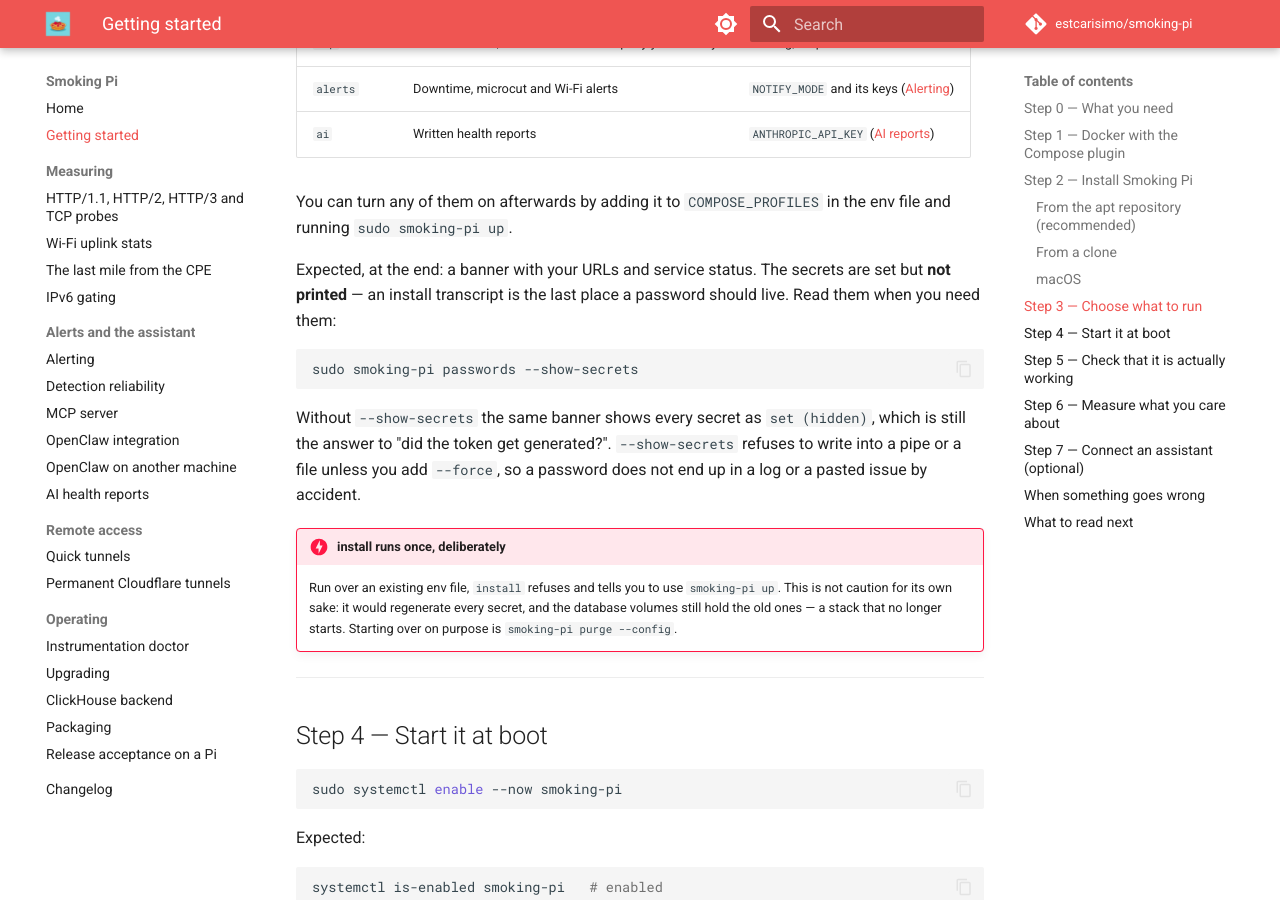
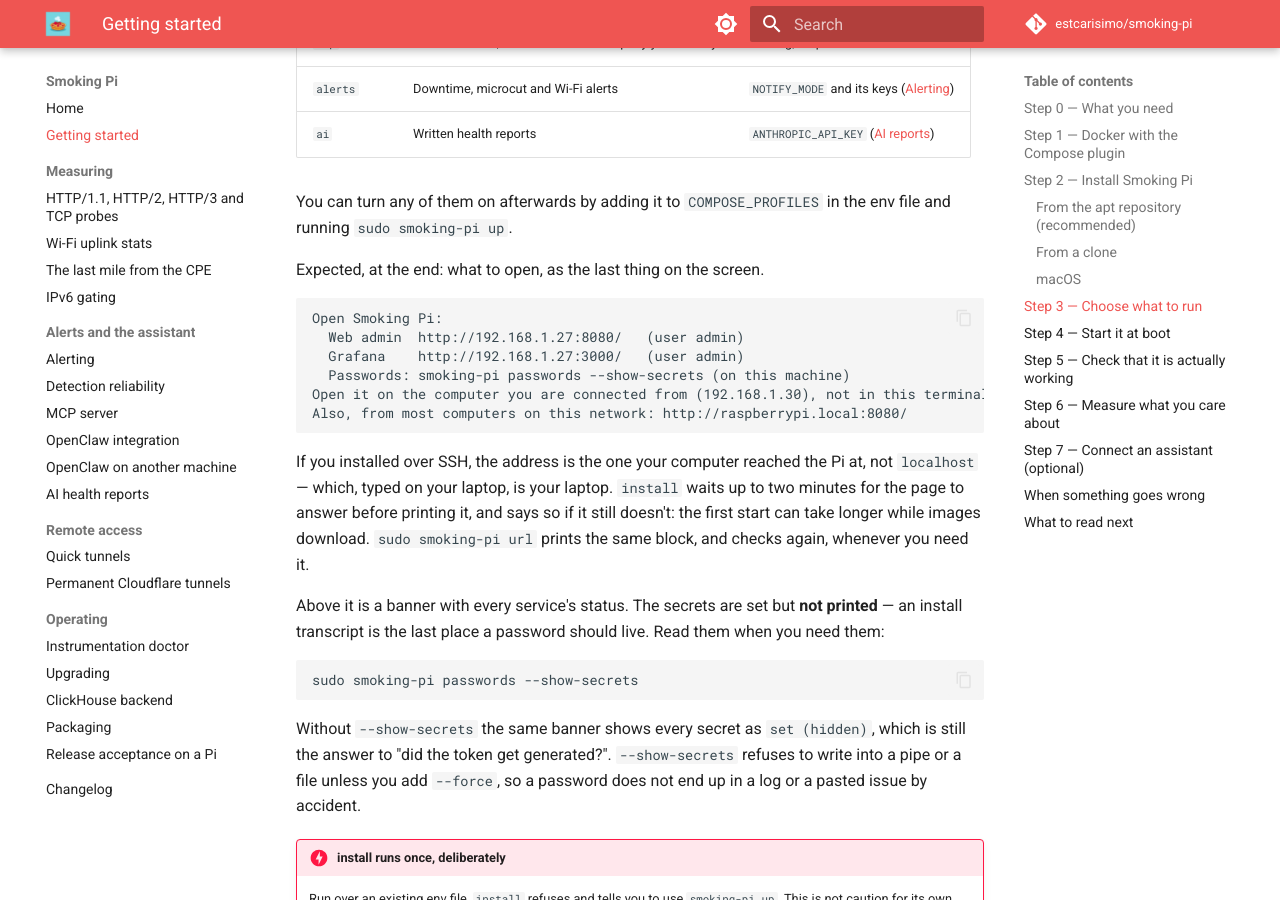
Before and after one commit to estcarisimo/smoking-pi, an MkDocs documentation site: the page built from docs/getting-started.md, in a window 1280 px wide and 900 px high, scrolled down 4043 px. Built offline with MkDocs 1.6.1 and Material for MkDocs 9.7.7, drawn with Linux system fonts in a browser that asks for light colours; comment, search, counter and statistics services are not loaded; some of the changed text lies outside the part shown.

Commit message:
feat: install ends on the address you can open — not localhost, which over SSH is your laptop
`smoking-pi install` ended on http://localhost:8080. Now it ends on the
address the person's own computer reaches, checked to answer, with the
username; `smoking-pi url` prints the same block on demand.

- Over SSH, the address the client connected to (SSH_CONNECTION); under
  sudo, which drops it, the source address toward the `who -m` client.
  Otherwise the default route's source. Never `hostname -I`'s first entry.
- IPv4 even over a v6 session: Pro publishes the web admin as
  0.0.0.0:8080, v4 only; the v6 URL got no answer on the reference Pi.
- Waits up to 120 s for the page, says where to look if it never
  answers; over SSH adds the `ssh -L` fallback; `.local` name if avahi runs.

Seven bats tests with ip/curl/who stubbed, so none depends on the host's
network and install's wait never really sleeps.

Co-Authored-By: Claude Opus 5.5 <noreply@anthropic.com>

````diff
--- a/docs/getting-started.md
+++ b/docs/getting-started.md
@@ -184,7 +184,25 @@ need something from you before they are useful:
 You can turn any of them on afterwards by adding it to `COMPOSE_PROFILES`
 in the env file and running `sudo smoking-pi up`.
 
-Expected, at the end: a banner with your URLs and service status. The
+Expected, at the end: what to open, as the last thing on the screen.
+
+```text
+Open Smoking Pi:
+  Web admin  http://192.168.1.27:8080/   (user admin)
+  Grafana    http://192.168.1.27:3000/   (user admin)
+  Passwords: smoking-pi passwords --show-secrets (on this machine)
+Open it on the computer you are connected from (192.168.1.30), not in this terminal.
+Also, from most computers on this network: http://raspberrypi.local:8080/
+```
+
+If you installed over SSH, the address is the one your computer reached
+the Pi at, not `localhost` — which, typed on your laptop, is your laptop.
+`install` waits up to two minutes for the page to answer before printing it,
+and says so if it still doesn't: the first start can take longer while
+images download. `sudo smoking-pi url` prints the same block, and checks
+again, whenever you need it.
+
+Above it is a banner with every service's status. The
 secrets are set but **not printed** — an install transcript is the last
 place a password should live. Read them when you need them:
 
@@ -266,10 +284,11 @@ A container that is `Restarting` is the one to look at:
 **2. The URLs answer.**
 
 ```bash
-sudo smoking-pi passwords
+sudo smoking-pi url
 ```
 
-It prints the addresses for this machine and for the rest of your network.
+It prints the address to open and exits non-zero if nothing answers there.
+`sudo smoking-pi passwords` lists every service's address.
 For Pro: SmokePing on `http://<pi>/`, the web admin on `http://<pi>:8080`,
 Grafana on `http://<pi>:3000`, InfluxDB on `http://<pi>:8086`. Log in to
 Grafana with `admin` and the password from `sudo smoking-pi passwords
@@ -359,6 +378,7 @@ is the one with a ready-made skill.
 | SmokePing's port is already taken | Pro's SmokePing is on the host network, port 80 | Free port 80, or use Basic/Standard, which map a port you can change |
 | An optional service runs but does nothing | Its profile is on and its key is not set | Add `NOTIFY_MODE` (`alerts`) or `ANTHROPIC_API_KEY` (`ai`) to the env file and restart it. Neither crash-loops on a missing key — they log it and stay up, so `status` looks healthy while nothing is delivered |
 | A container restarting in a loop | Its own logs say which | `sudo smoking-pi logs <service>` — read the last start, not the whole file |
+| The page loads on the Pi but not from your laptop | A firewall between the two, or the laptop is on another network (a guest Wi-Fi) | Tunnel through SSH, which already works: `ssh -L 8080:localhost:8080 <user>@<pi>`, then open `http://localhost:8080/` on the laptop. `sudo smoking-pi url` prints this line with your addresses filled in |
 | `smoking-pi` not found after `apt install` | A shell that cached its `PATH` | `hash -r`, or open a new shell |
 
 Still stuck? `sudo smoking-pi doctor --live` is written for exactly this and
````
Also changed, not shown: CHANGELOG.md (+15 -0 lines), docs/packaging.md (+2 -2 lines), 2 other files.
